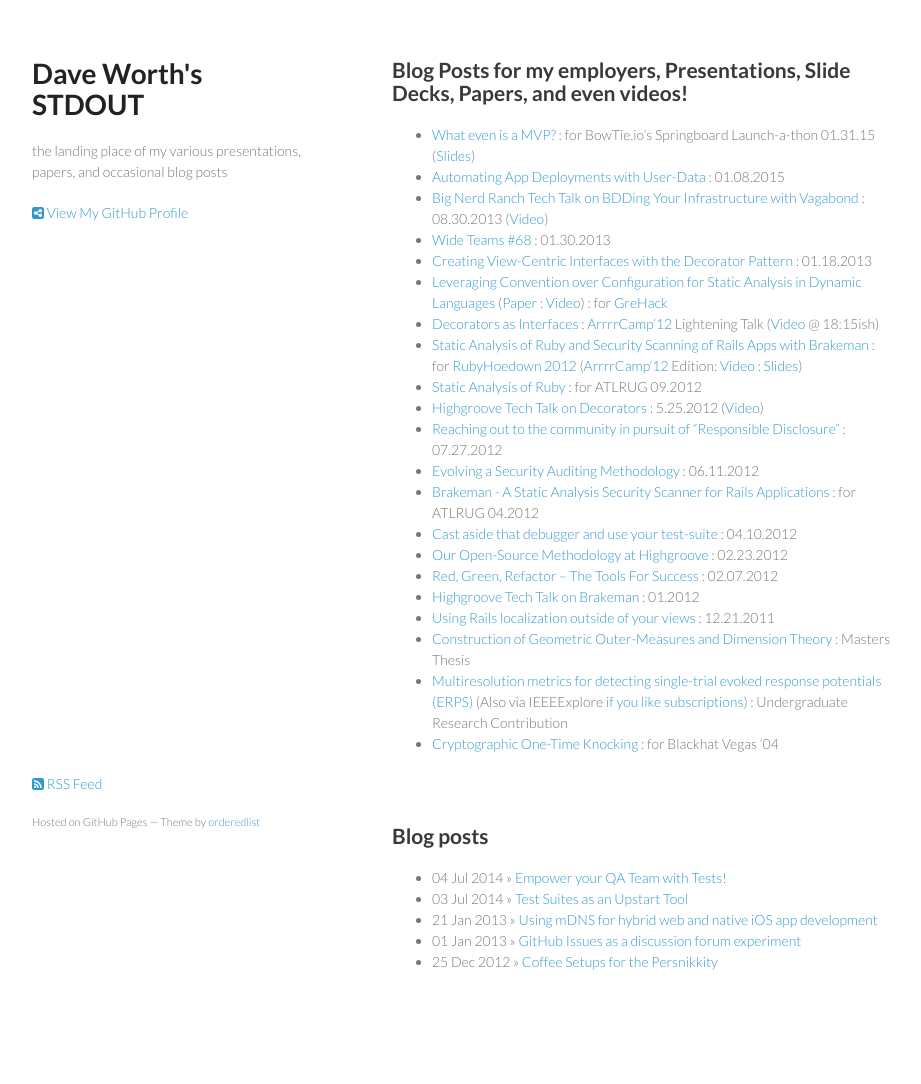
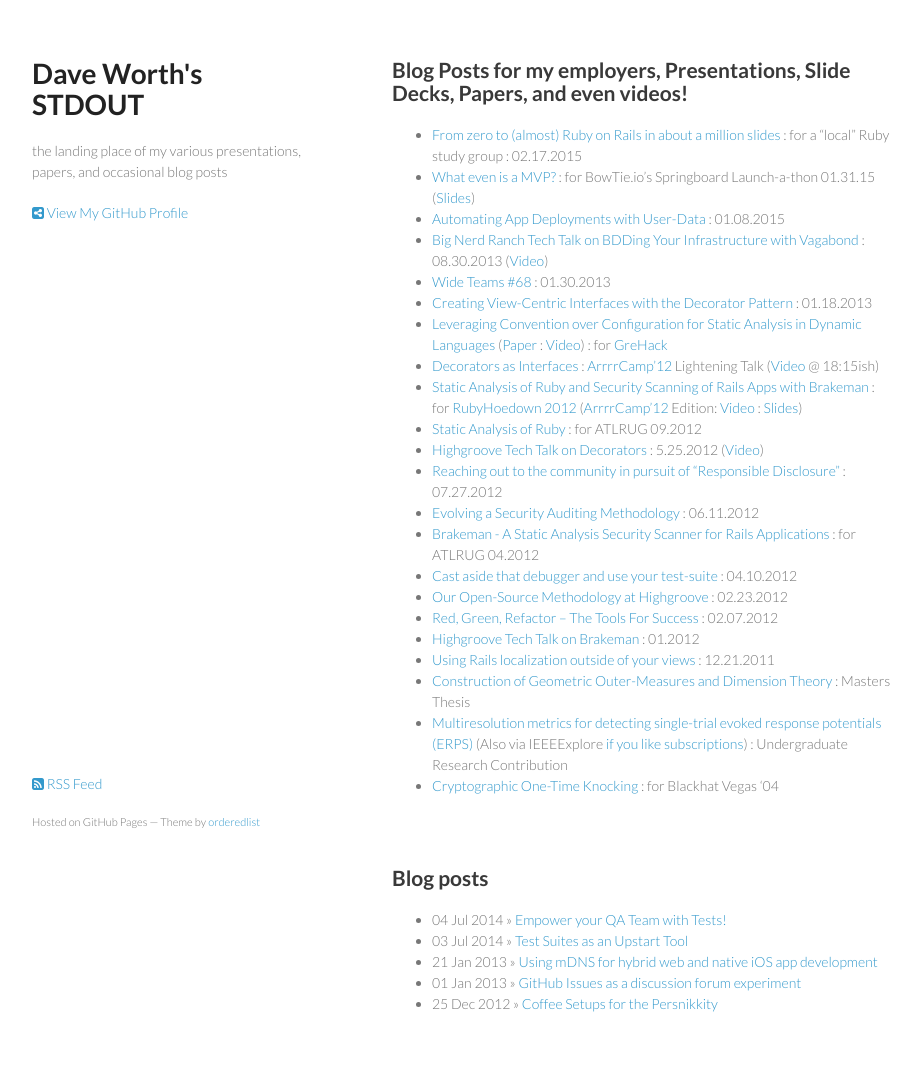
Before and after one commit to daveworth/daveworth.github.com, a Jekyll site: the page built from index.md, in a window 1280 px wide. Shown: the whole page, without its empty margins (178-1099 px from the left). Built offline with Jekyll 4.4.1, drawn with Linux system fonts in a browser that asks for light colours; nearby versions of some CDN libraries; before the commit the page ends 1042 px from its top, so only the background shows below that.

Commit message:
Add intro to Ruby and the web slidedeck

```diff
--- a/index.md
+++ b/index.md
@@ -1,6 +1,7 @@
 ---
 layout: default
 ---
+* [From zero to (almost) Ruby on Rails in about a million slides](http://www.slideshare.net/david_e_worth/from-zero-to-almost-rails-in-about-a-million-slides) : for a "local" Ruby study group : 02.17.2015
 * [What even is a MVP?](https://bowtie.io/beta/blog/what-is-a-mvp.html) : for BowTie.io's Springboard Launch-a-thon  01.31.15 ([Slides](http://www.slideshare.net/david_e_worth/what-even-is-a-mvp-for-bowtie-springboard))
 * [Automating App Deployments with User-Data](https://www.digitalocean.com/company/blog/automating-application-deployments-with-user-data/) :  01.08.2015
 * [Big Nerd Ranch Tech Talk on BDDing Your Infrastructure with Vagabond](http://daveworth.github.io/8_30_2013_BDD_Your_Infrastructure_with_Vagabond/#slide-0) :  08.30.2013 ([Video](http://vimeo.com/74387133))
```
